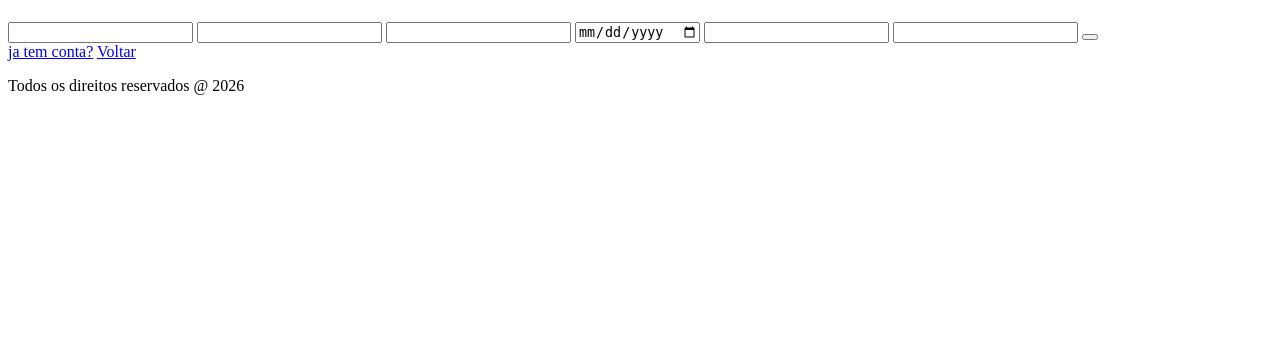
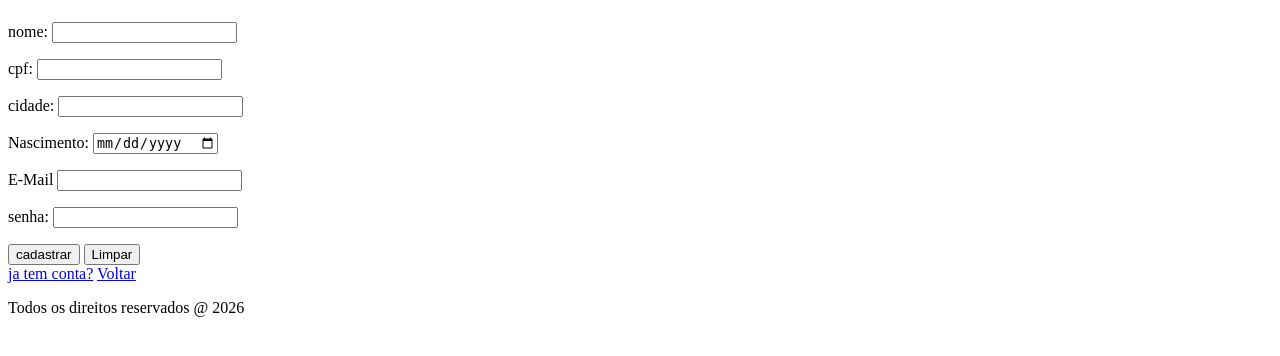
Before and after one commit to ErikSlava/MySite, a Python web app: template templates/cadastrar.html in a window 1280 px wide. Shown: the part 58-414 px from the top of the page. Run offline with Jinja, Linux system fonts and the light colour scheme; the template is opened without the code that fills it, so the values that code supplies are empty.

Commit message:
Refactor cadastro form with labels and reset button

```diff
--- a/templates/cadastrar.html
+++ b/templates/cadastrar.html
@@ -11,13 +11,32 @@
     </header>
     <main>
       <form action="/cadastro" method="post">
-        <input type="text" name="nome">
-        <input type="text" name="cpf">
-        <input type="text" name="cidade">
-        <input type="date" name="data de nascimento">
-        <input type="email" name="email">
-        <input type="password" name="senha">
-        <button type="submit"></button>
+        <p>
+          <label for="inome">nome:</label>
+          <input type="text" id="inome" name="nome">
+        </p>
+        <p>
+          <label for="cpf">cpf:</label>
+          <input type="text" id="cpd" name="cpf">
+        </p>
+        <p>
+          <label for="cidade">cidade:</label>
+          <input type="text" id="cidade" name="cidade">
+        </p>
+        <p>
+          <label for="nascimento">Nascimento:</label>
+          <input type="date" id="nascimento" name="data de nascimento">
+        </p>
+        <p>
+          <label for="email">E-Mail</label>
+          <input type="email" id="email" name="email">
+        </p>
+        <p>
+          <label for="password">senha:</label>
+          <input type="password" name="senha">
+        </p>
+        <button type="submit">cadastrar</button>
+        <button type="reset">Limpar</button>
       </form>
       <a href="login.html">ja tem conta?</a>
       <a href="../index.html">Voltar</a>
```
